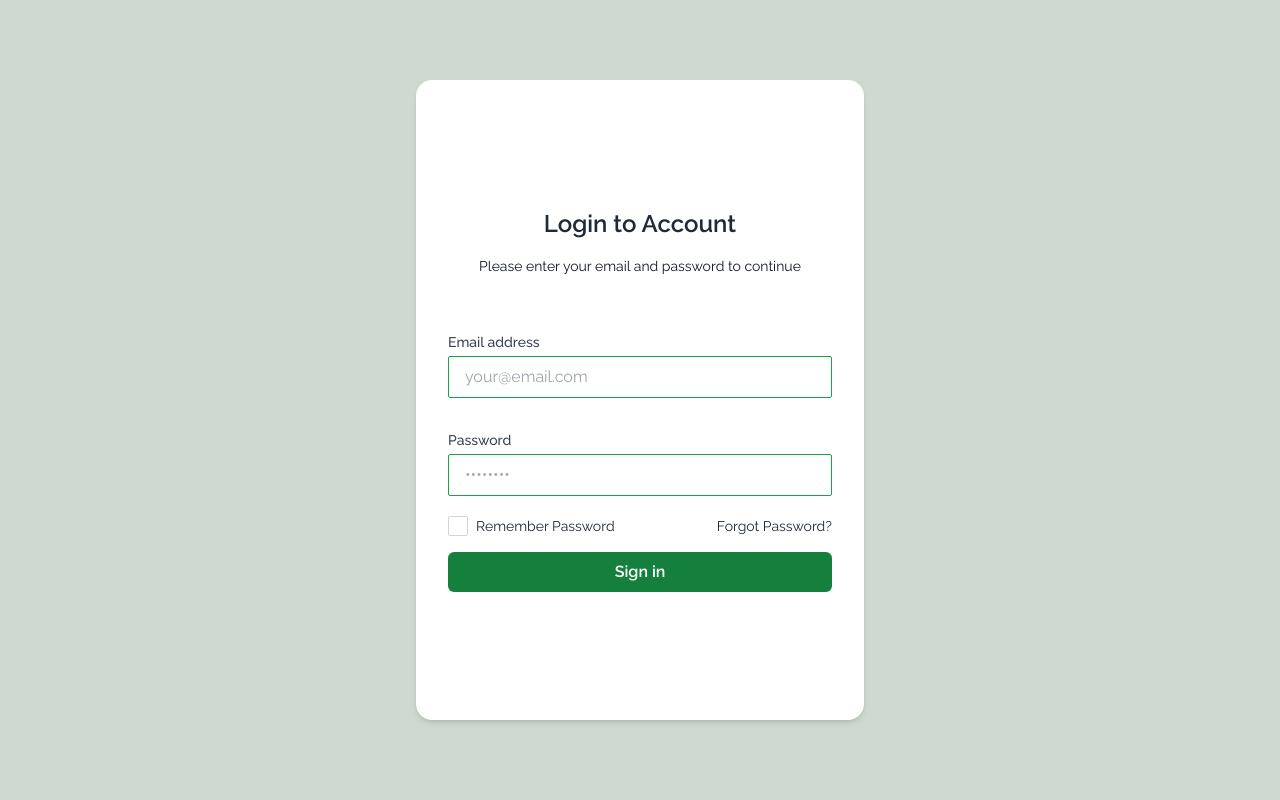
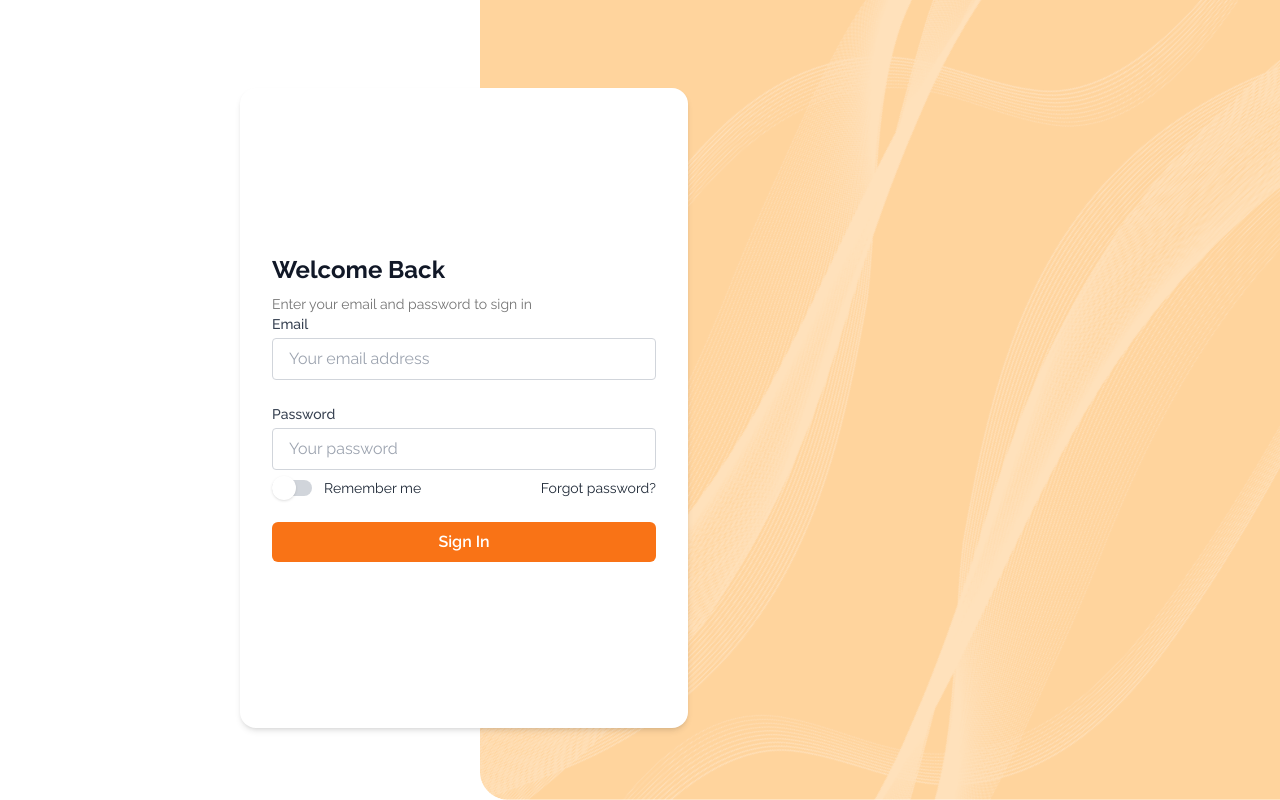
Before and after one commit to parves2023/timothy, a React (Vite) app: page /login in a window 1280 px wide. Built offline with nearby package versions, Linux system fonts and the light colour scheme; no server answers.

Commit message:
added sign in page

```diff
--- a/src/pages/Login/Login.jsx
+++ b/src/pages/Login/Login.jsx
@@ -2,6 +2,7 @@ import { Link, useLocation, useNavigate } from "react-router-dom";
 import { useContext, useRef, useState } from "react";
 import { AuthContext } from "../../providers/AuthProvider";
 import GoogleLoginButton from "../../components/GoogleLoginButton";
+import signInIMG from "../../assets/sign-in-image.png"
 
 const Login = () => {
   const { signIn, signInGoogle, ForgotPassword } = useContext(AuthContext);
@@ -32,58 +33,64 @@ const Login = () => {
   };
 
   return (
-    <div className="bg-[#d0d9d0] min-h-screen flex items-center justify-center">
-      <div className="bg-white p-8 py-20 rounded-2xl shadow-md w-full max-w-md min-h-[40rem] flex flex-col justify-center">
-        <h2 className="text-2xl font-semibold text-center text-gray-800">Login to Account</h2>
-        <p className="text-sm text-gray-900 text-center mt-4 mb-14">
-          Please enter your email and password to continue
+<div className="relative">
+        <img src={signInIMG} className="absolute w-[50rem] h-[50rem] top-0 right-0"  alt="sign-in-image" />
+      <div className="absolute left-0 min-h-screen flex items-center container mx-auto">
+      <div className="bg-white mt-[1rem] ml-[15rem] p-8 py-20 rounded-2xl shadow-md w-full max-w-md min-h-[40rem] flex flex-col justify-center">
+<h2 className="text-2xl font-bold text-gray-900">Welcome Back</h2>
+<p className="text-sm text-gray-600 mt-2">
+  Enter your email and password to sign in
 </p>
-        <form onSubmit={handleLogin} className="space-y-4">
+
+
+
+<form onSubmit={handleLogin} className="space-y-6">
   <div>
-            <label className="block text-sm font-medium text-gray-700">Email address</label>
+    <label className="block text-sm font-medium text-gray-700">Email</label>
     <input
       type="email"
       name="email"
       required
       ref={emailRef}
-              placeholder="your@email.com"
-              className="mt-1 w-full px-4 py-2 border border-green-600 rounded-sm focus:outline-none focus:ring-2 focus:ring-green-500"
+      placeholder="Your email address"
+      className="mt-1 w-full px-4 py-2 border border-gray-300 rounded focus:outline-none focus:ring-2 focus:ring-orange-500"
     />
   </div>
   <div>
-            <label className="block text-sm font-medium text-gray-700 mt-8">Password</label>
+    <label className="block text-sm font-medium text-gray-700">Password</label>
     <input
       type="password"
       name="password"
       required
-              placeholder="••••••••"
-              className="mt-1 mb-3 w-full px-4 py-2 border border-green-600 rounded-sm focus:outline-none focus:ring-2 focus:ring-green-500"
+      placeholder="Your password"
+      className="mt-1 w-full px-4 py-2 border border-gray-300 rounded focus:outline-none focus:ring-2 focus:ring-orange-500"
     />
     <div className="flex justify-between items-center mt-2 text-sm">
-  <label className="flex items-center space-x-2">
-  <input
-  type="checkbox"
-  className="checkbox checkbox-sm rounded-sm checked:bg-green-600 "
-/>
-    <span>Remember Password</span>
+      <label className="flex items-center cursor-pointer">
+        {/* Toggle Switch */}
+        <div className="relative">
+          <input type="checkbox" className="sr-only peer" />
+          <div className="w-10 h-4 bg-gray-300 rounded-full peer-checked:bg-orange-500 transition" />
+          <div className="absolute w-6 h-6 bg-white rounded-full -top-1 left-0 peer-checked:translate-x-full transition shadow" />
+        </div>
+        <span className="ml-3">Remember me</span>
       </label>
       <span
         onClick={handleForgotPassword}
-    className="font-normal cursor-pointer hover:underline"
+        className="cursor-pointer hover:underline"
       >
-    Forgot Password?
+        Forgot password?
       </span>
     </div>
-
   </div>
-
   <button
     type="submit"
-            className="w-full bg-green-700 hover:bg-green-800 text-white font-semibold py-2 rounded-md transition"
+    className="w-full bg-orange-500 hover:bg-orange-600 text-white font-semibold py-2 rounded-md transition"
   >
-            Sign in
+    Sign In
   </button>
 </form>
+
 
         {error && <p className="text-red-600 text-center text-sm mt-3">{error}</p>}
 
@@ -99,6 +106,7 @@ const Login = () => {
         </div>
       </div>
     </div>
+</div>
   );
 };
 
```
Also changed, not shown: src/assets/sign-in-image.png (renamed from src/assets/sign-up-image.png). Lines whose indentation alone changed are shown as unchanged.
